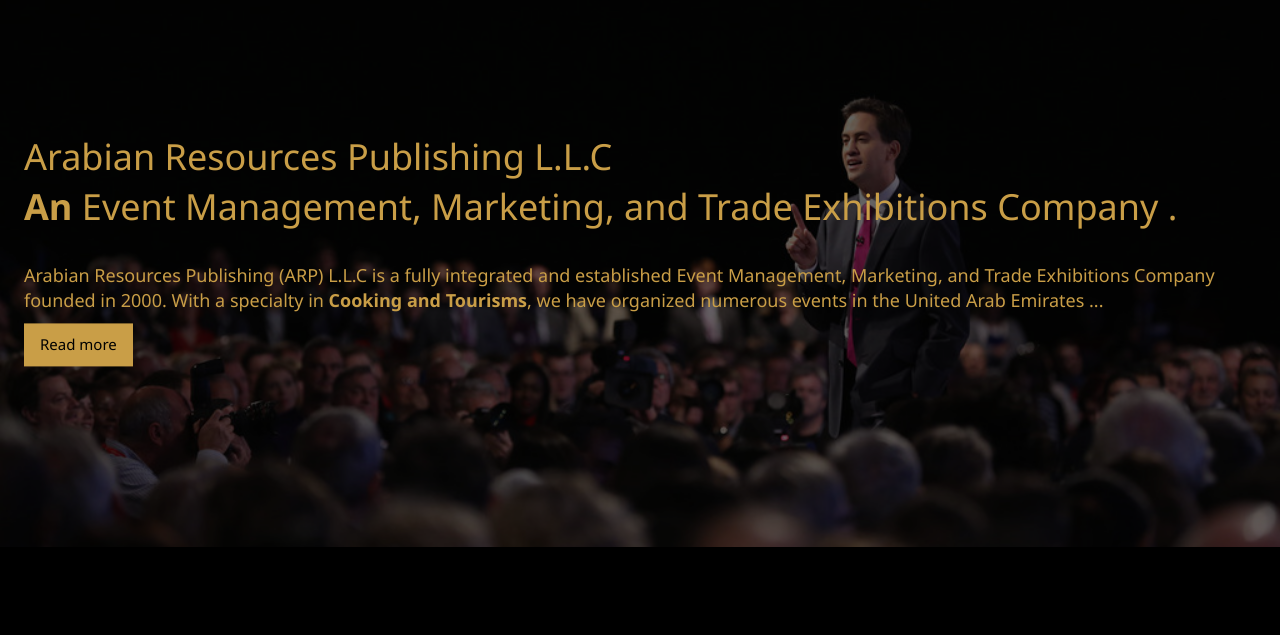
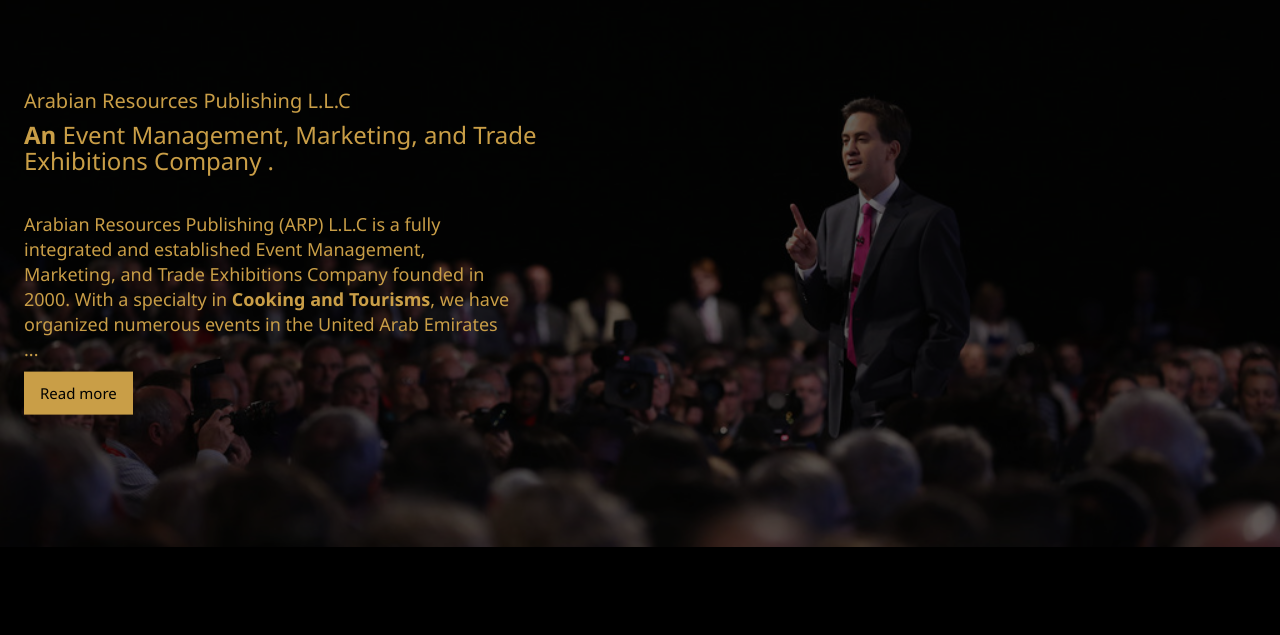
Before and after one commit to nuamanafxal/ARPEvents, a plain HTML site: page index.html in a window 1280 px wide. Shown: the part 53-688 px from the top of the page. Drawn offline with Linux system fonts and the light colour scheme.

Commit message:
Update style.css

```diff
--- a/assets/style.css
+++ b/assets/style.css
@@ -498,3 +498,83 @@ color: white;
   top: 35px;
   right: 10px;
 }
+/*headerimg text stylle*/
+.event-style{
+  font-size:32px;
+  width:42%;
+}
+.ARP-style{
+  width:40%;
+}
+.LLC-style{
+  font-size:28px;
+}
+/* Extra small devices (phones, 600px and down) */
+@media only screen and (max-width: 600px) {
+  .event-style{
+    font-size:20px;
+    width:100%;
+  }
+  .ARP-style{
+    width:100%;
+    font-size:12px;
+  }
+  .LLC-style{
+    font-size:18px;
+  }
+
+}
+
+
+/* Small devices (portrait tablets and large phones, 600px and up) */
+@media only screen and (min-width: 600px) {
+  .event-style{
+    font-size:24px;
+    width:100%;
+  }
+  .ARP-style{
+    width:100%;
+    font-size:16px;
+  }
+  .LLC-style{
+    font-size:20px;
+  }
+}
+
+/* Medium devices (landscape tablets, 768px and up) */
+@media only screen and (min-width: 768px) {
+  .event-style{
+    font-size:24px;
+    width:10;
+
+  }
+  .ARP-style{
+    width:80%;
+    font-size:16px;
+  }
+  .event-style{
+    font-size:24px;
+    width:45%;
+  }
+}
+
+/* Large devices (laptops/desktops, 992px and up) */
+@media only screen and (min-width: 992px) {
+  .example {background: orange;}
+  .ARP-style{
+    width:70%;
+    font-size:16px;
+  }
+  .event-style{
+    font-size:24px;
+    width:50%;
+  }
+}
+
+/* Extra large devices (large laptops and desktops, 1200px and up) */
+@media only screen and (min-width: 1200px) {
+  .ARP-style{
+    width:40%;
+    font-size:16px;
+  }
+}
```
